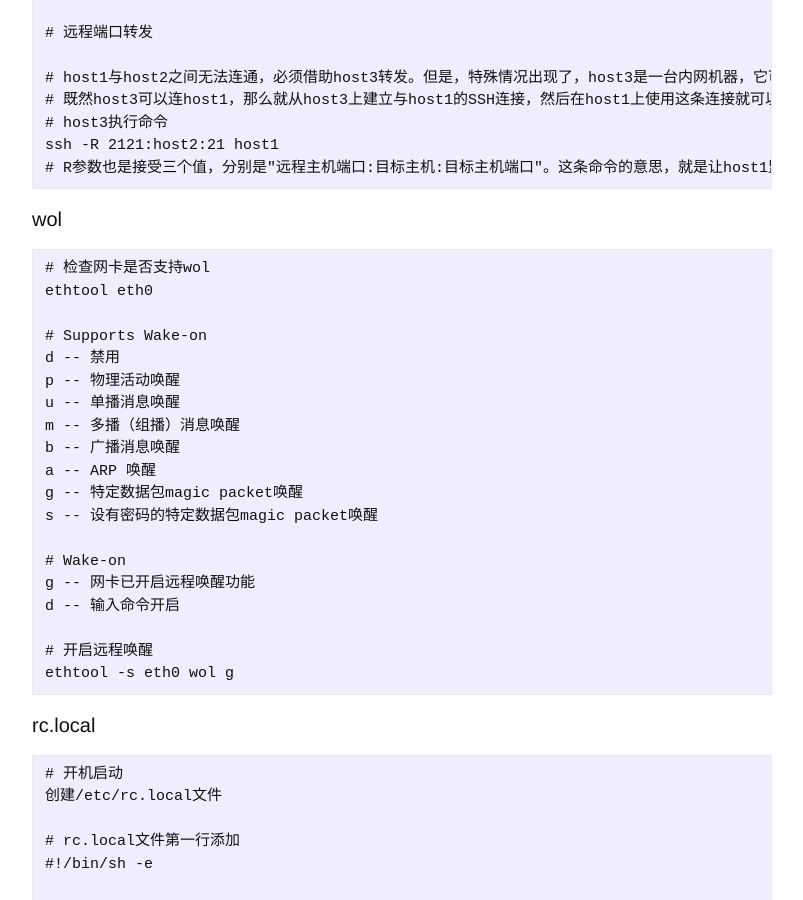
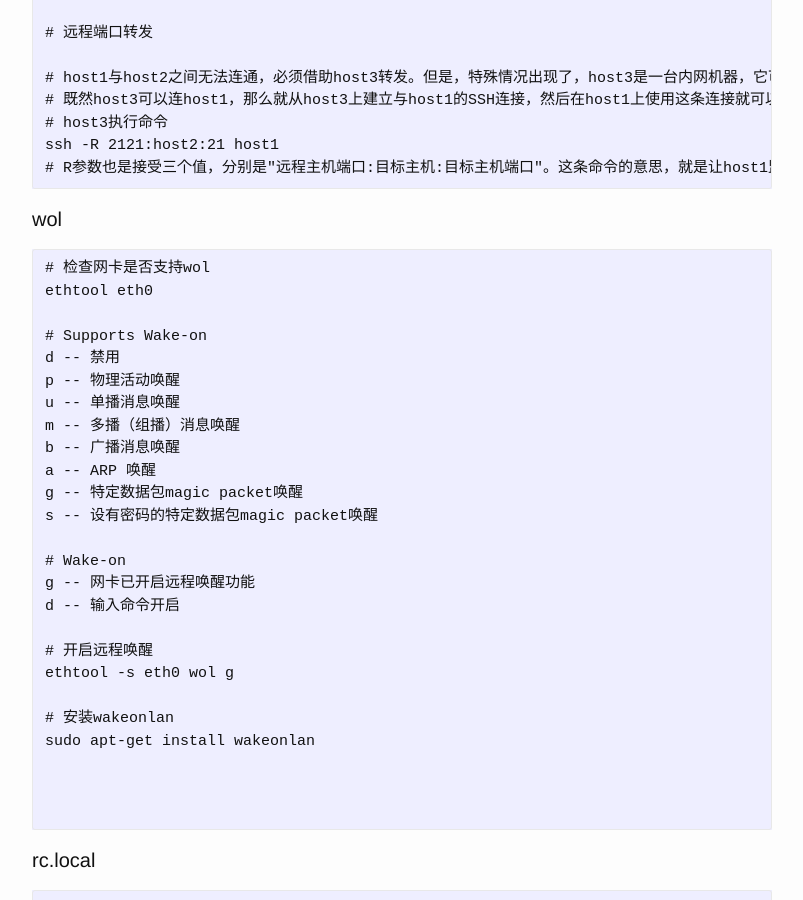
Before and after one commit to josephstalin117/josephstalin117.github.io, a Jekyll site: the page built from _posts/2016-04-04-linux.markdown, in a window 1280 px wide and 900 px high, scrolled down 16328 px. Shown: the whole window, without its empty margins (238-1041 px from the left). Built offline with Jekyll 4.4.1, drawn with Linux system fonts in a browser that asks for light colours.

Commit message:
update wol

````diff
--- a/_posts/2016-04-04-linux.markdown
+++ b/_posts/2016-04-04-linux.markdown
@@ -780,6 +780,12 @@ d -- 输入命令开启
 
 # 开启远程唤醒
 ethtool -s eth0 wol g
+
+# 安装wakeonlan
+sudo apt-get install wakeonlan
+
+
+
 ```
 
 #### rc.local
````
